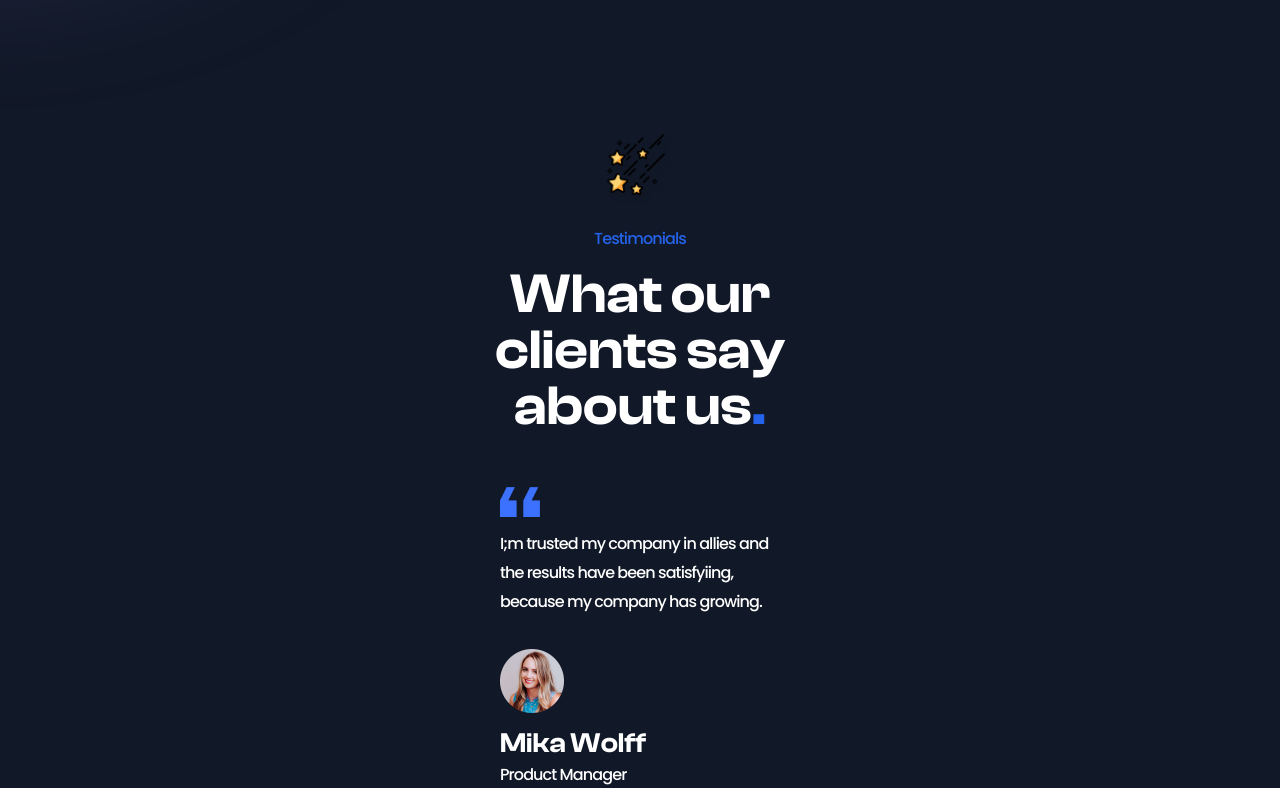
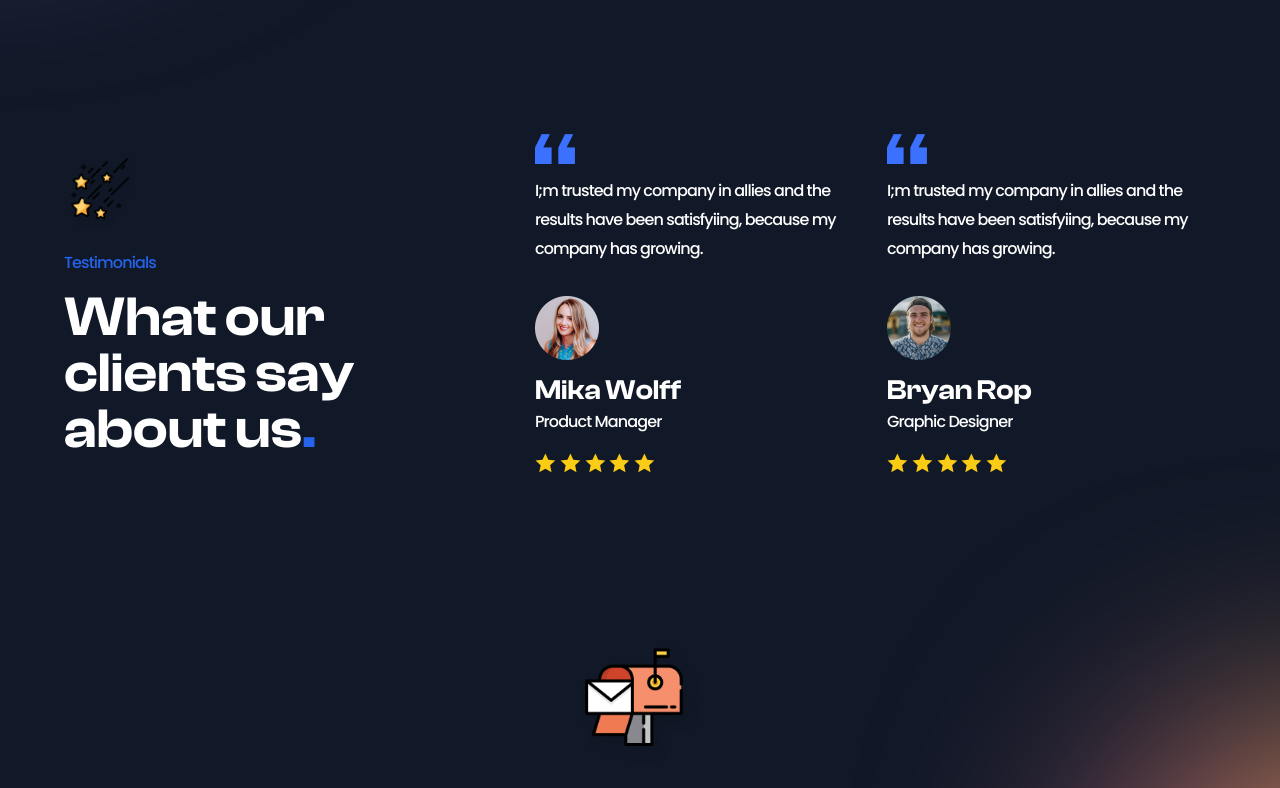
Before and after one commit to fajarfadillahh/scoolab-digital-agency-react-tailwind, a React (Vite) app: page / in a window 1280 px wide. Shown: the part 6560-7348 px from the top of the page. Built offline with nearby package versions, Linux system fonts and the light colour scheme.

Commit message:
modified: responsive Testimonial components

```diff
--- a/src/components/Testimonial.jsx
+++ b/src/components/Testimonial.jsx
@@ -10,13 +10,13 @@ import TestimonialIcon from "../assets/images/icons/icon-falling-star.png";
 const Testimonial = () => {
   return (
     <section className="section relative">
-      <div className="container grid gap-12">
+      <div className="container grid gap-12 xl:max-w-4xl xl:grid-cols-[0.6fr_1fr] xl:items-center 2xl:max-w-6xl">
         {/* testimonial data */}
-        <div className="justify-self-center text-center">
+        <div className="text-center xl:text-left">
           <img
             src={TestimonialIcon}
             alt="testimonial icon"
-            className="mx-auto w-20 pb-4"
+            className="mx-auto w-20 pb-4 xl:m-0"
           />
           <p className="section-subtitle">Testimonials</p>
           <h1 className="section-title pb-0">
@@ -28,7 +28,7 @@ const Testimonial = () => {
         </div>
 
         {/* testimonial group */}
-        <div className="grid grid-cols-[280px] justify-center gap-8">
+        <div className="grid grid-cols-[280px] justify-center gap-8 sm:mx-auto sm:max-w-xl sm:grid-cols-2 2xl:max-w-2xl">
           {TestimonialData.slice(0, 2).map((item, index) => {
             // destructure item
             const { comment, profileImg, name, profession, rating } = item;
```
